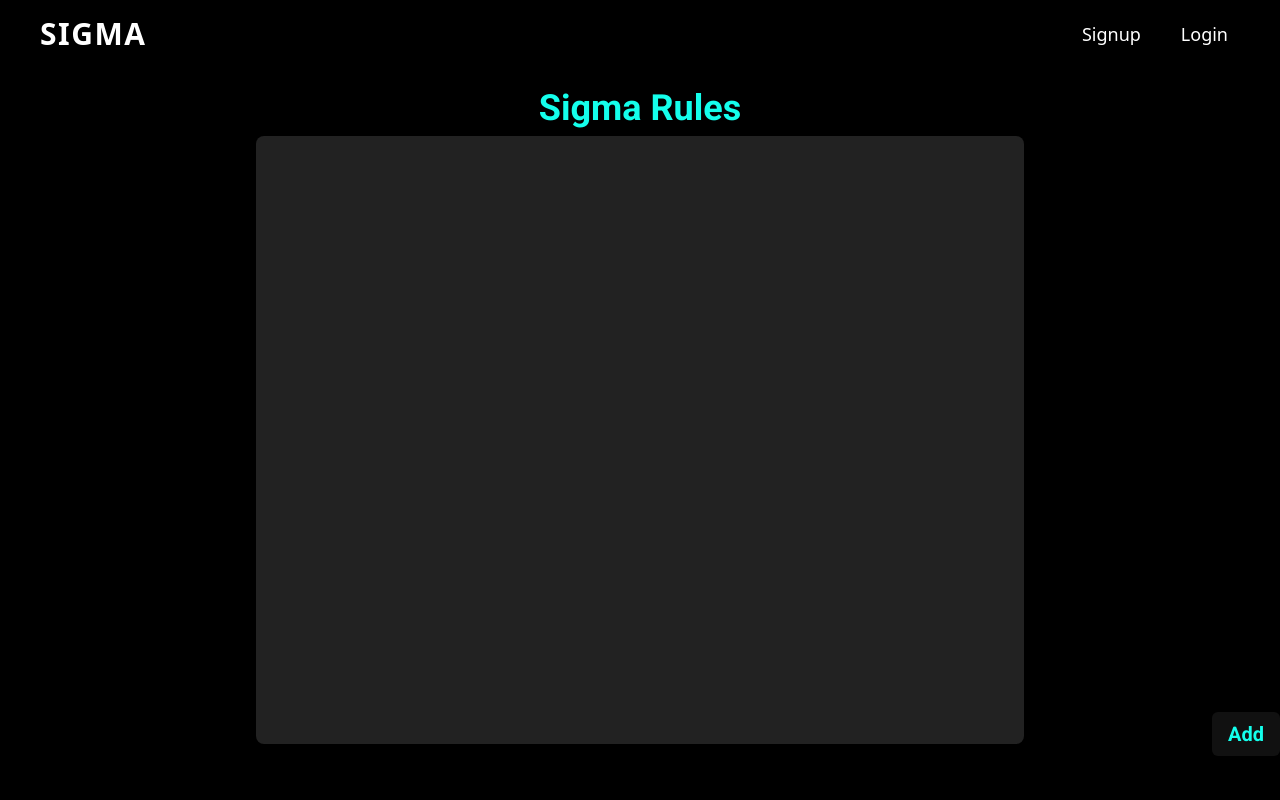
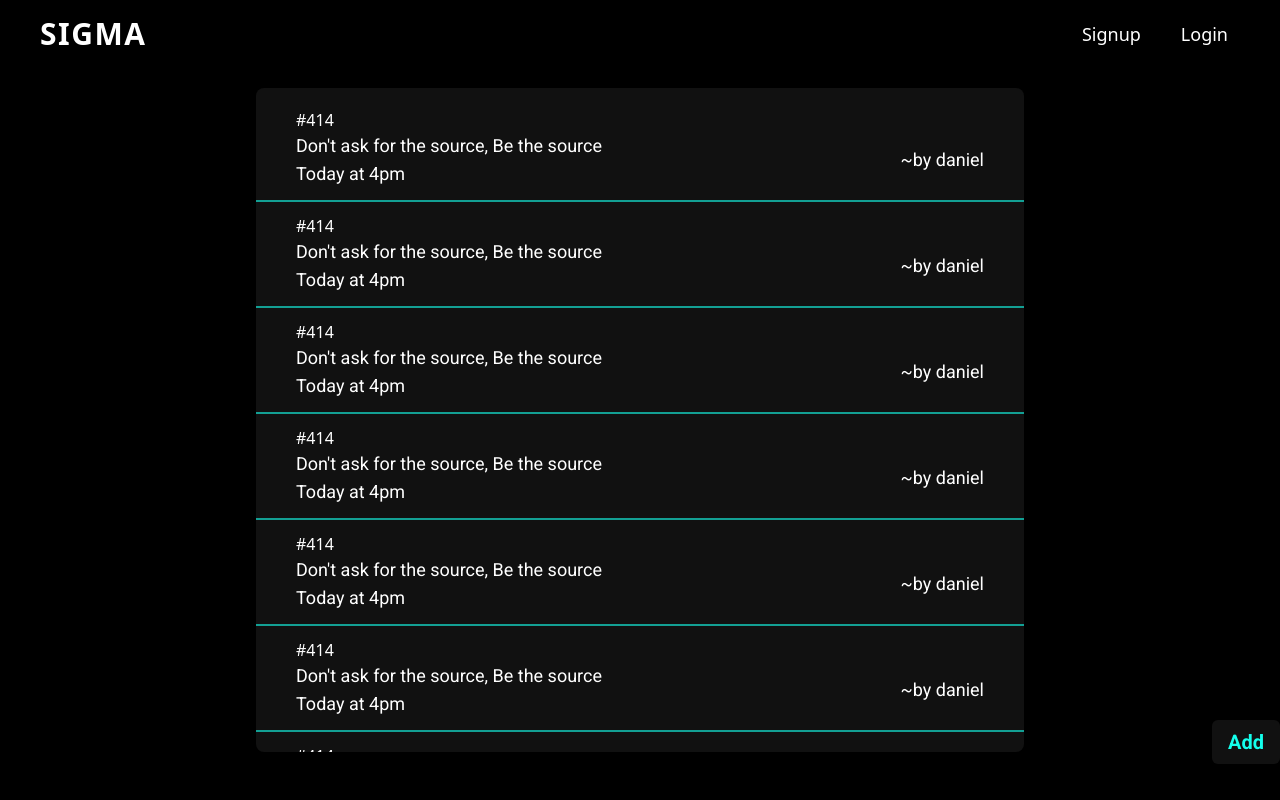
Before and after one commit to tarunfy/sigma-rules, a React (Create React App) app: page / in a window 1280 px wide. Built offline with nearby package versions, Linux system fonts and the light colour scheme.

Commit message:
Rules list

```diff
--- /dev/null
+++ b/src/components/Rule.js
@@ -0,0 +1,23 @@
+import React from "react";
+
+function Rule() {
+  return (
+    <div className="relative w-full pt-6 pb-3 px-10 mt-3 border-b-2 border-primary border-opacity-60 transform transition duration-500 hover:scale-105">
+      <p
+        id="rule-num"
+        className="absolute top-0 left-10 text-white font-normal"
+      >
+        #414
+      </p>
+      <div className="flex justify-between items-center font-normal text-lg font-Roboto text-quaternary">
+        <div>
+          <h1>Don't ask for the source, Be the source</h1>
+          <p>Today at 4pm</p>
+        </div>
+        <div>~by daniel</div>
+      </div>
+    </div>
+  );
+}
+
+export default Rule;
--- a/src/pages/Home.js
+++ b/src/pages/Home.js
@@ -1,15 +1,31 @@
 import React from "react";
-
+import Rule from "../components/Rule";
 function Home() {
   return (
     <div className="container relative mx-auto py-5 flex flex-col justify-center items-center">
-      <h1 className="text-4xl  text-tertiary font-Roboto font-bold mb-2">
-        Sigma Rules
-      </h1>
       <div
         id="list"
-        className="container bg-primary 2xl:h-primary lg:h-secondary rounded-lg mx-auto w-3/5 px-3 py-2"
-      ></div>
+        className="container bg-lightBlack 2xl:h-primary lg:h-secondary rounded-lg mx-auto w-3/5  pt-2"
+      >
+        <Rule />
+        <Rule />
+        <Rule />
+        <Rule />
+        <Rule />
+        <Rule />
+        <Rule />
+        <Rule />
+        <Rule />
+        <Rule />
+        <Rule />
+        <Rule />
+        <Rule />
+        <Rule />
+        <Rule />
+        <Rule />
+        <Rule />
+        <Rule />
+      </div>
       <button className="absolute right-0 bottom-2 font-Roboto bg-lightBlack text-tertiary font-semibold text-xl rounded-md py-2 px-4 flex items-center justify-center transform transition duration-500 hover:scale-110 hover:bg-tertiary hover:text-secondary">
         Add
       </button>
--- a/tailwind.config.js
+++ b/tailwind.config.js
@@ -22,8 +22,8 @@ module.exports = {
         Nunito: ["Nunito"],
       },
       height: {
-        primary: "80vh",
-        secondary: "76vh",
+        primary: "86vh",
+        secondary: "83vh",
       },
       boxShadow: {
         primary: "rgba(20, 255, 236, 0.24) 0px 3px 8px",
@@ -32,6 +32,9 @@ module.exports = {
         "extra-loose": "2.5",
         12: "2.7rem",
       },
+      borderColor: {
+        primary: "#14FFEC",
+      },
     },
   },
   variants: {
```
